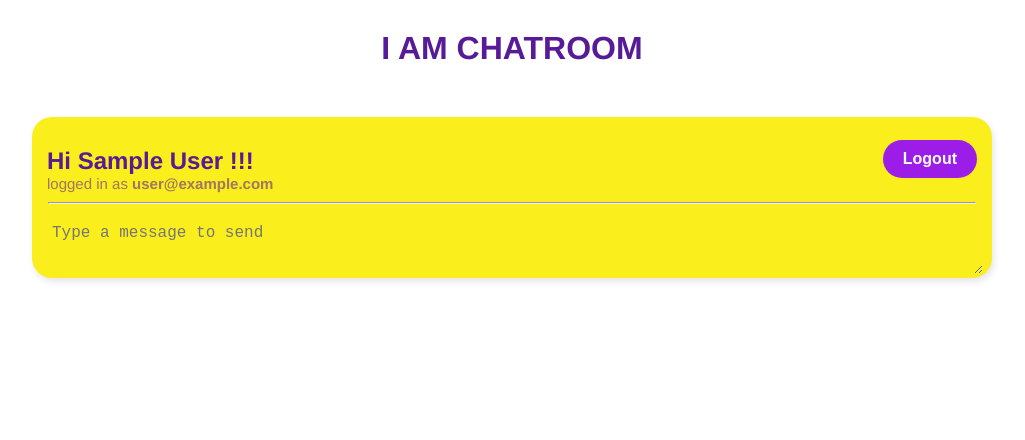
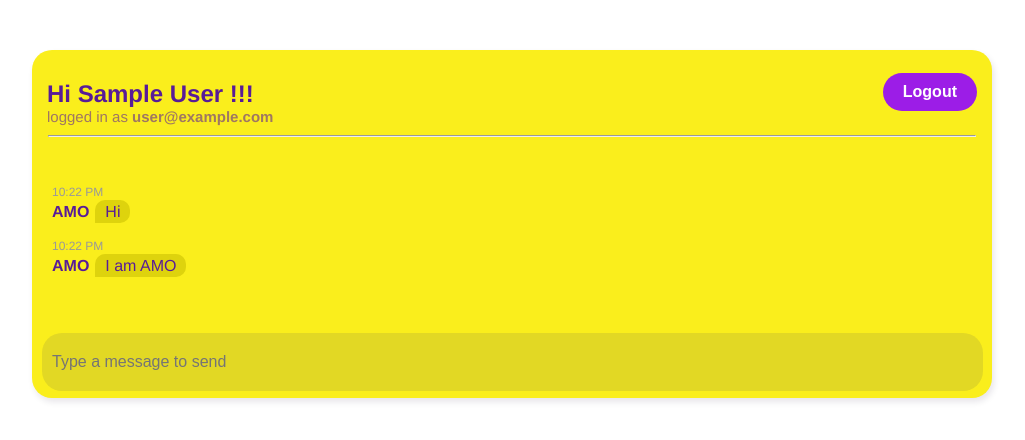
Before and after one commit to AUNG-MIN-OO/chat-app-with-vuejs, a Vue app: page /chatroom in a window 1280 px wide. Shown: the top 440 px of the page, without its empty margins (128-1153 px from the left). Built offline with nearby package versions, Linux system fonts and the light colour scheme; no server answers; sample sign-in values are in the browser's storage.

Commit message:
chatwindow design create

```diff
--- a/src/components/ChatForm.vue
+++ b/src/components/ChatForm.vue
@@ -1,12 +1,14 @@
 <template>
-    <form>
-        <textarea
+    <form @submit.prevent="">
+        <!-- <textarea
             placeholder="Type a message to send" autofocus
             v-model="message"
             @keypress.enter="handleSubmit"
         >
-
-        </textarea>
+        </textarea> -->
+        <input type="text" placeholder="Type a message to send" autofocus
+            v-model="message"
+            @keypress.enter="handleSubmit">
     </form>
 </template>
 
@@ -28,26 +30,31 @@ export default {
                 created_at:timestamp()
             }
             await addDoc(chat);
+            console.log(chat);
             message.value="";
+            console.log("message sent")
+            console.log(error)
         }
+
 
         return { message,handleSubmit };
     }
 }
 </script>
 
-<style>
+<style scoped>
 form {
     margin: 10px;
 }
-form textarea{
+form input{
+    margin-bottom: 7px;
     width: 98%;
-    height: 40px;
-    padding: 10px;
+    /* height: 40px; */
+    padding: 20px 10px;
     border: none;
-    border-radius: 0 0 20px 20px;
+    border-radius: 20px;
     outline: none;
-    background-color: #faee1c;
+    background-color: #e2d824;
     font-size: 16px;
 }
 </style>
--- /dev/null
+++ b/src/components/ChatWindow.vue
@@ -0,0 +1,52 @@
+<template>
+    <div class="chat-window">
+        <div class="messages">
+            <div class="single">
+                <span class="created-at">10:22 PM</span>
+                <span class="name">AMO</span>
+                <span class="message">Hi</span>
+            </div>
+            <div class="single">
+                <span class="created-at">10:22 PM</span>
+                <span class="name">AMO</span>
+                <span class="message">I am AMO</span>
+            </div>
+        </div>
+    </div>
+</template>
+
+<script>
+export default {
+
+}
+</script>
+
+<style>
+    .chat-window {
+        /* background: #cfc519; */
+        padding: 30px 20px;
+    }
+    .single {
+    margin: 18px 0;
+    }
+    .created-at {
+    display: block;
+    color: #999;
+    font-size: 12px;
+    margin-bottom: 4px;
+    }
+    .name {
+    font-weight: bold;
+    margin-right: 6px;
+    }
+    .messages {
+    max-height: 400px;
+    overflow: auto;
+    }
+    .message{
+        padding: 3px 10px;
+        border-radius: 10px 10px 10px 0;
+        background-color: #ded30d;
+        border: none;
+    }
+</style>
--- a/src/views/Chatroom.vue
+++ b/src/views/Chatroom.vue
@@ -1,13 +1,15 @@
 <template>
-    <h1>i am chatroom</h1>
+    <!-- <h1>i am chatroom</h1> -->
     <div class="container">
         <Navbar></Navbar>
         <hr>
+        <ChatWindow></ChatWindow>
         <ChatForm></ChatForm>
     </div>
 </template>
 
 <script>
+import ChatWindow from '../components/ChatWindow'
 import ChatForm from '../components/ChatForm'
 import { watch } from '@vue/runtime-core'
 import Navbar from '../components/Navbar'
@@ -16,6 +18,7 @@ import {useRouter} from 'vue-router'
 
 export default {
   components: {
+    ChatWindow,
     ChatForm, Navbar },
   setup(){
     let {user} = getUser();
@@ -29,7 +32,7 @@ export default {
 }
 </script>
 
-<style>
+<style scoped>
   hr{
     margin: 0 16px;
   }
```
